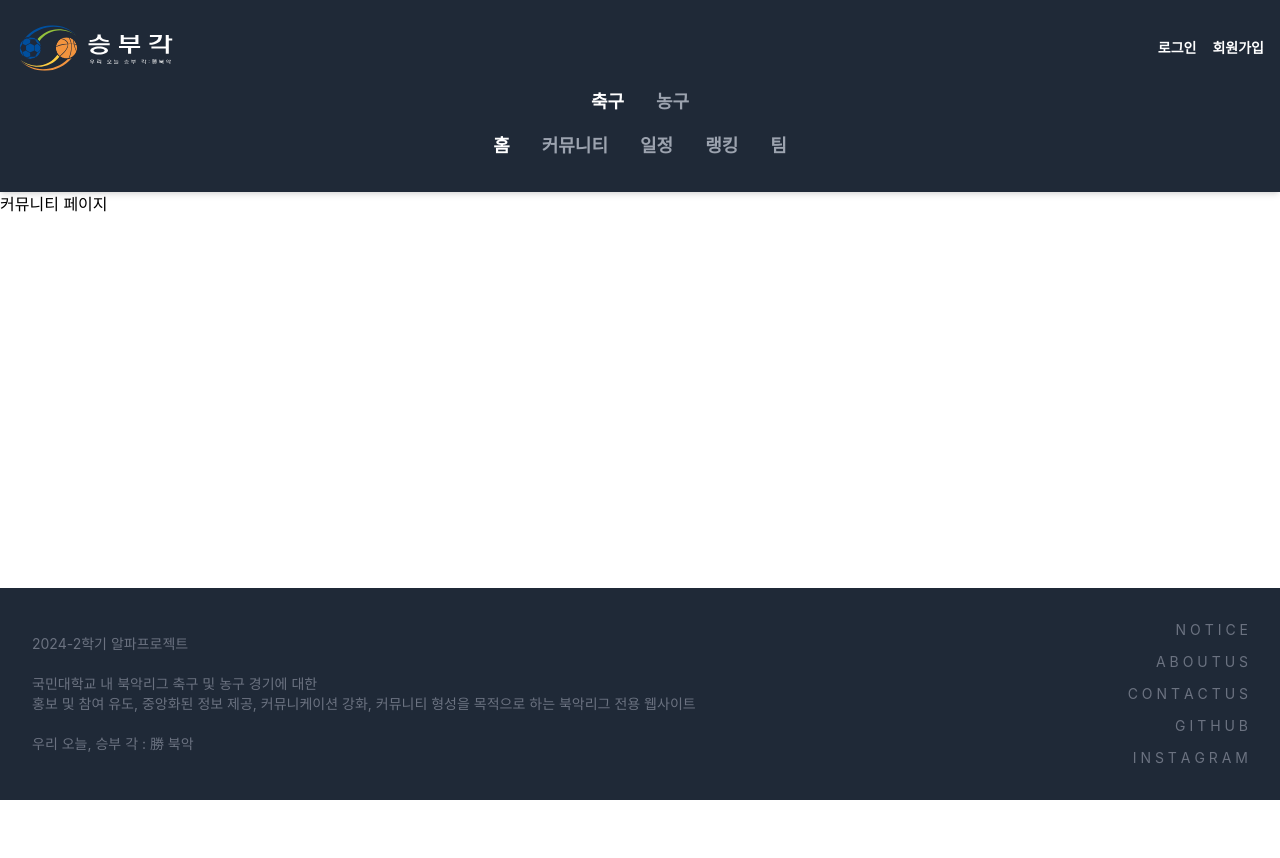
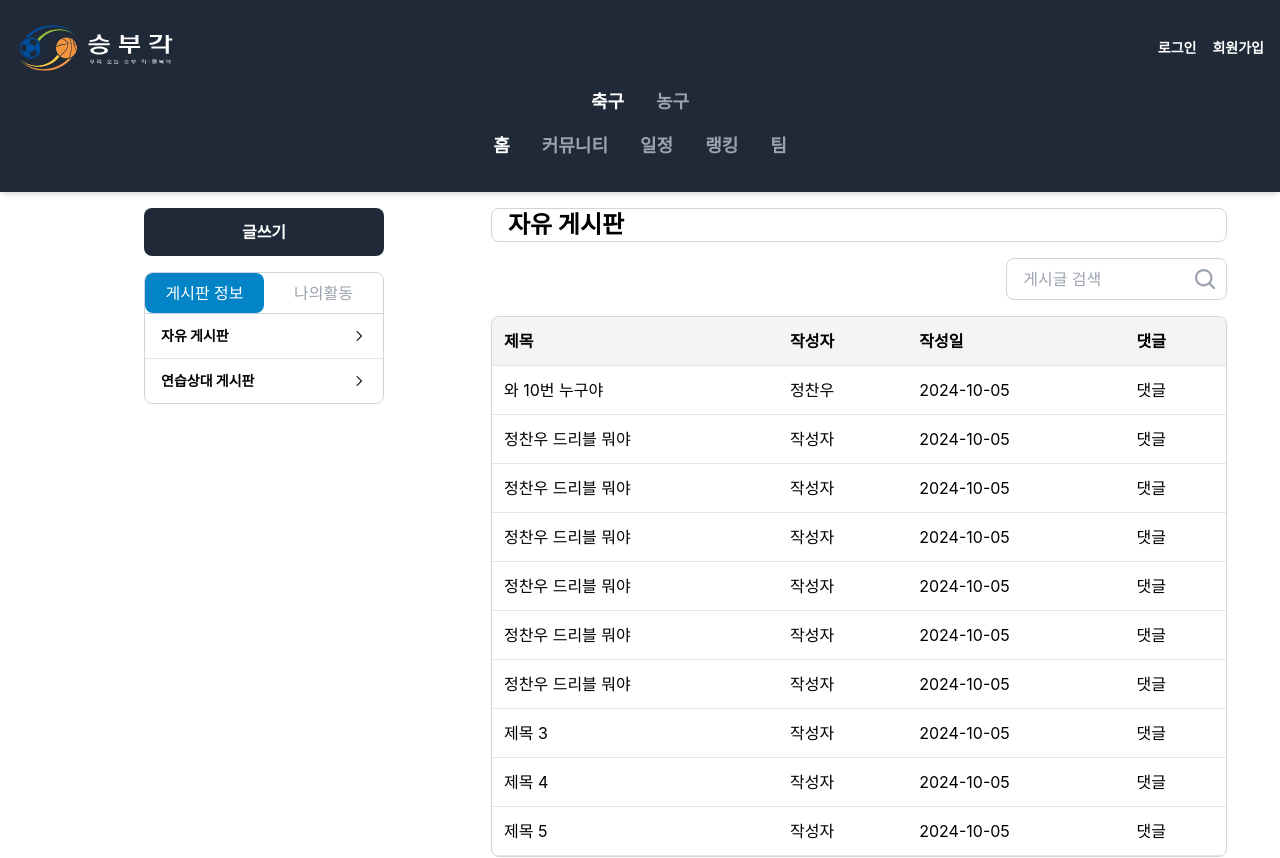
Before and after one commit to s-bukak/s-bukak-frontend, a React (Create React App) app: page /community in a window 1280 px wide. Shown: the top 858 px of the page. Before the commit the page ends 800 px from the top, so only its background shows below. Built offline with nearby package versions, Linux system fonts and the light colour scheme.

Commit message:
refactor: 코드 리팩터링

```diff
--- a/src/components/CommunityButton.js
+++ b/src/components/CommunityButton.js
@@ -1,7 +1,8 @@
 import React, { useState } from 'react';
+import arrow from '../assets/icons/arrow.svg';
 
 function CommunityButton() {
-    const [activeButton, setActiveButton] = useState(null);
+    const [activeButton, setActiveButton] = useState('게시판 정보');
 
     const handleClick = (button) => {
         setActiveButton(button);
@@ -9,15 +10,51 @@ function CommunityButton() {
 
     const getButtonClass = (button) => {
         return activeButton === button
-            ? 'w-32 h-9 bg-sky-600 text-white rounded-lg'
-            : 'w-32 h-9 bg-white text-black border border-gray-300 rounded-lg';
+            ? 'w-1/2 text-center py-2 bg-sky-600 text-white rounded-lg'
+            : 'w-1/2 text-center py-2 text-gray-400';
+    };
+
+    const renderListItems = () => {
+        if (activeButton === '게시판 정보') {
+            return (
+                <>
+                    <div className="flex justify-between items-center px-4 py-3 border-b border-gray-200">
+                        <span className="text-sm font-bold">자유 게시판</span>
+                        <img src={arrow} alt="Arrow Icon" className="w-4 h-4" />
+                    </div>
+                    <div className="flex justify-between items-center px-4 py-3">
+                        <span className="text-sm font-bold">연습상대 게시판</span>
+                        <img src={arrow} alt="Arrow Icon" className="w-4 h-4" />
+                    </div>
+                </>
+            );
+        } else if (activeButton === '나의활동') {
+            return (
+                <>
+                    <div className="flex justify-between items-center px-4 py-3 border-b border-gray-200">
+                        <span className="text-sm font-bold">내가 쓴 글</span>
+                        <img src={arrow} alt="Arrow Icon" className="w-4 h-4" />
+                    </div>
+                    <div className="flex justify-between items-center px-4 py-3">
+                        <span className="text-sm font-bold">댓글 단 글</span>
+                        <img src={arrow} alt="Arrow Icon" className="w-4 h-4" />
+                    </div>
+                </>
+            );
+        }
     };
 
     return (
-        <div>
-            <button className="w-72 h-12 text-white font-bold bg-gray-800 rounded-lg ">글쓰기</button>
-            <div className="w-72 h-37 mt-4 border border-gray-300 rounded-lg p-4">
-                <div className="flex justify-center mb-4" style={{gap: '4.5px'}}>
+        <div className="w-full md:w-60">
+            {/* 글쓰기 버튼 */}
+            <button className="w-full h-12 text-white font-bold bg-gray-800 rounded-lg mb-4">
+                글쓰기
+            </button>
+
+            {/* 탭 및 리스트 컨테이너 */}
+            <div className="border border-gray-300 rounded-lg overflow-hidden">
+                {/* 탭 영역 */}
+                <div className="flex border-b border-gray-300">
                     <button className={getButtonClass('게시판 정보')} onClick={() => handleClick('게시판 정보')}>
                         게시판 정보
                     </button>
@@ -25,8 +62,11 @@ function CommunityButton() {
                         나의활동
                     </button>
                 </div>
-                <div className="text-center">자유 게시판</div>
-                <div className="text-center mt-2">연습상대 게시판</div>
+
+                {/* 리스트 영역 */}
+                <div>
+                    {renderListItems()}
+                </div>
             </div>
         </div>
     );
--- a/src/pages/community/Community.js
+++ b/src/pages/community/Community.js
@@ -1,9 +1,75 @@
 import React from 'react';
+import CommunityButton from "../../components/CommunityButton";
+import Glasses from "../../assets/icons/glasses.svg";
+
+// 더미 데이터 배열 생성
+const dummyData = [
+    { title: '와 10번 누구야', author: '정찬우', date: '2024-10-05', comments: '댓글' },
+    { title: '정찬우 드리블 뭐야', author: '작성자', date: '2024-10-05', comments: '댓글' },
+    { title: '정찬우 드리블 뭐야', author: '작성자', date: '2024-10-05', comments: '댓글' },
+    { title: '정찬우 드리블 뭐야', author: '작성자', date: '2024-10-05', comments: '댓글' },
+    { title: '정찬우 드리블 뭐야', author: '작성자', date: '2024-10-05', comments: '댓글' },
+    { title: '정찬우 드리블 뭐야', author: '작성자', date: '2024-10-05', comments: '댓글' },
+    { title: '정찬우 드리블 뭐야', author: '작성자', date: '2024-10-05', comments: '댓글' },
+    { title: '제목 3', author: '작성자', date: '2024-10-05', comments: '댓글' },
+    { title: '제목 4', author: '작성자', date: '2024-10-05', comments: '댓글' },
+    { title: '제목 5', author: '작성자', date: '2024-10-05', comments: '댓글' },
+    // 더 많은 데이터 추가 가능
+];
 
 export default function Community() {
     return (
-        <div>
-            커뮤니티 페이지
+        <div className="flex flex-row w-full gap-[75px]">
+            {/* 첫 번째 영역: CommunityButton */}
+            <div className="pl-36 p-4">
+                <CommunityButton />
+            </div>
+
+            {/* 두 번째 영역: 게시글 내용 */}
+            <div className="w-3/5 p-4">
+                {/* 자유 게시판 제목 */}
+                <div className="text-2xl font-bold mb-4 border border-gray-300 rounded-lg pl-4">
+                    자유 게시판
+                </div>
+
+                {/* 검색 영역 */}
+                <div className="flex justify-end">
+                    <div className="w-[30%] relative mb-4">
+                        <input
+                            type="text"
+                            placeholder="게시글 검색"
+                            className="border border-gray-300 rounded-lg p-2 w-full pl-4 pr-10"
+                        />
+                        <button className="absolute right-3 top-1/2 transform -translate-y-1/2">
+                            <img src={Glasses} alt="Glasses Icon" className="w-5 h-5"/>
+                        </button>
+                    </div>
+                </div>
+
+                {/* 게시글 테이블 */}
+                <div className="w-full border border-gray-300 rounded-lg overflow-hidden">
+                    <table className="table-auto w-full text-left">
+                        <thead className="bg-gray-100 border-b">
+                        <tr>
+                            <th className="p-3">제목</th>
+                            <th className="p-3">작성자</th>
+                            <th className="p-3">작성일</th>
+                            <th className="p-3">댓글</th>
+                        </tr>
+                        </thead>
+                        <tbody>
+                        {dummyData.map((item, index) => (
+                            <tr key={index} className="border-b">
+                                <td className="p-3">{item.title}</td>
+                                <td className="p-3">{item.author}</td>
+                                <td className="p-3">{item.date}</td>
+                                <td className="p-3">{item.comments}</td>
+                            </tr>
+                        ))}
+                        </tbody>
+                    </table>
+                </div>
+            </div>
         </div>
-    )
+    );
 }
```
